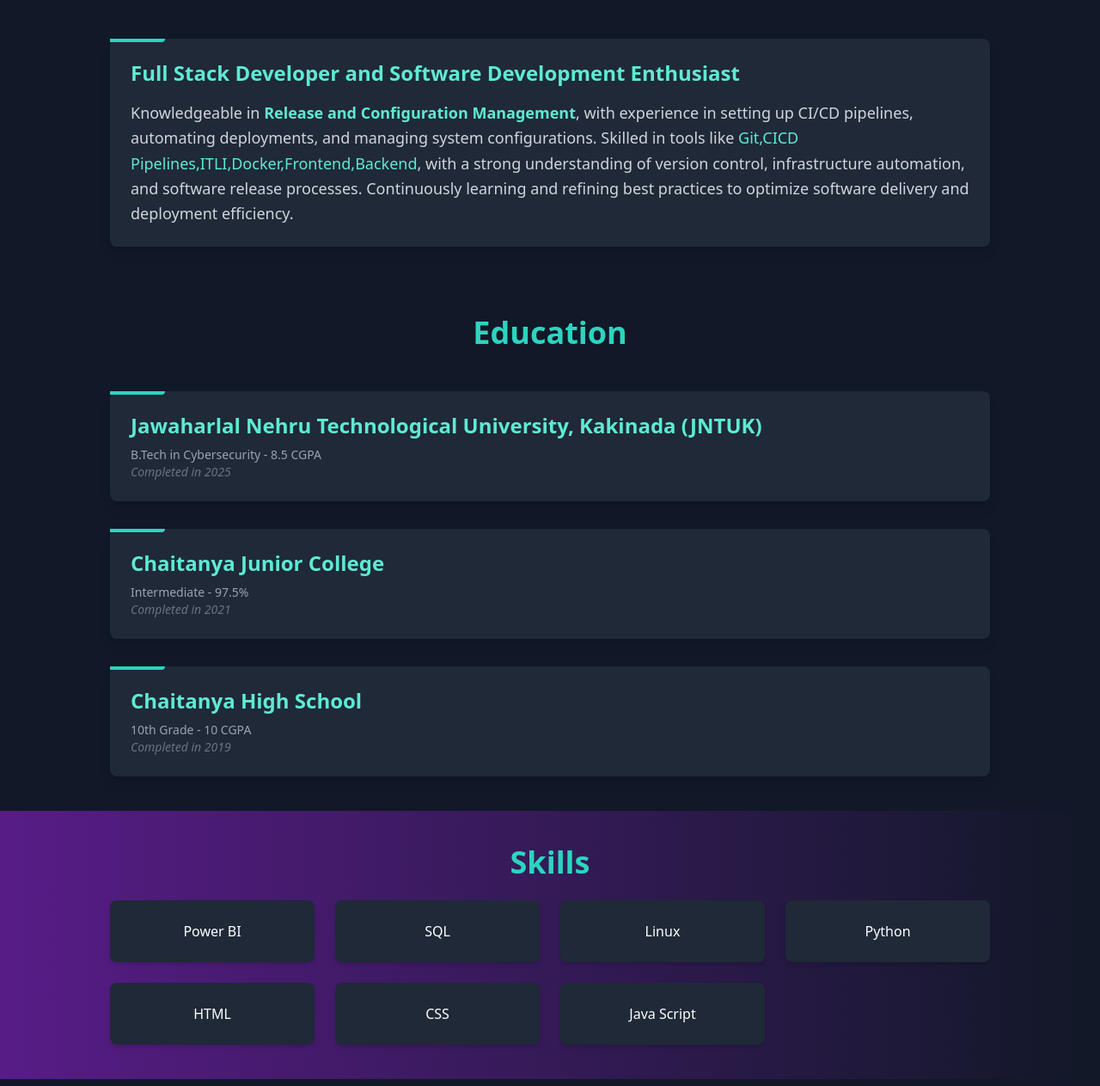
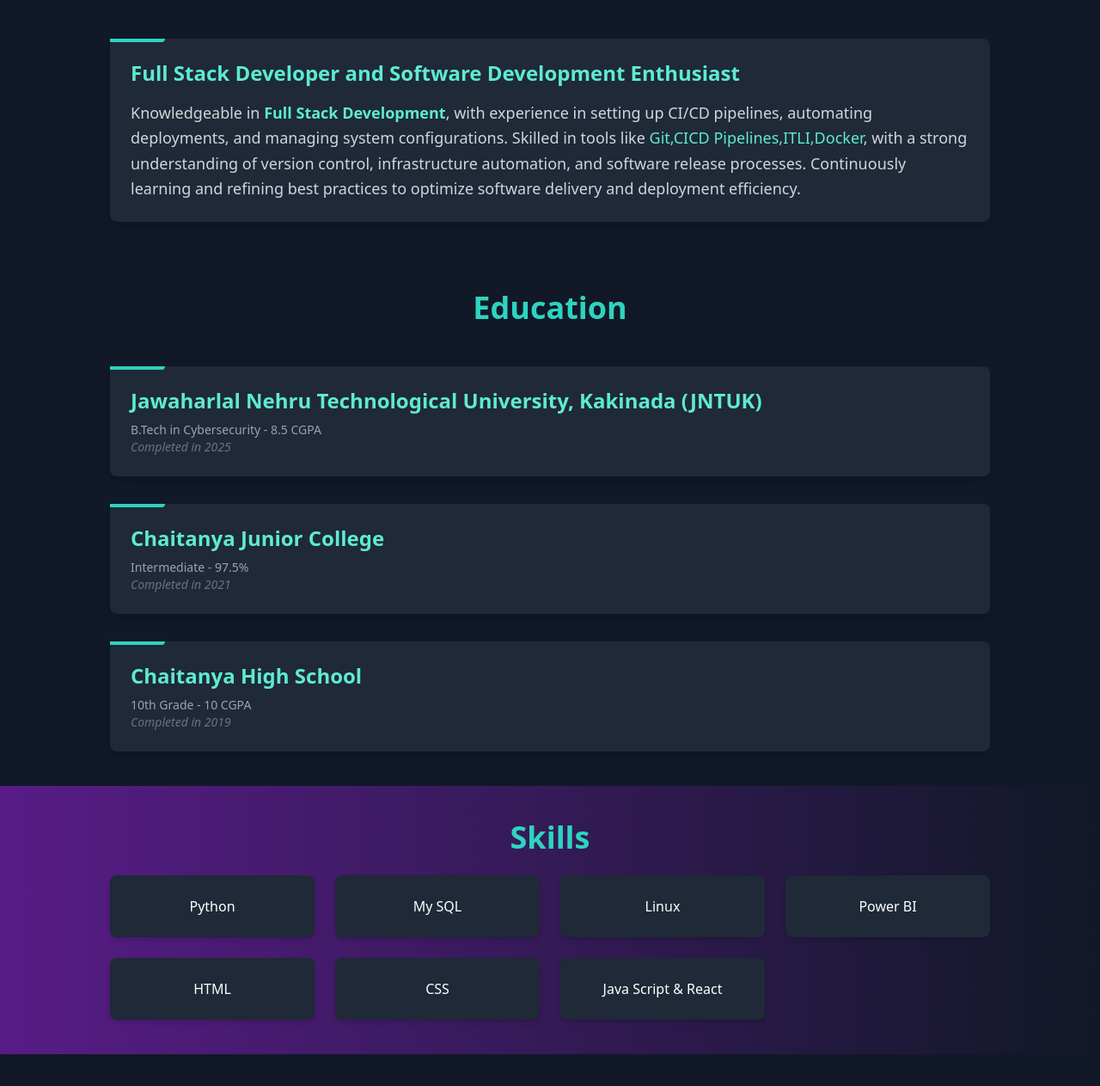
Before and after one commit to PoluriLakshmiSatwika/My_Portfolio, a plain HTML site: page index.html in a window 1280 px wide. Shown: the part 951-2214 px from the top of the page at 86% size. Drawn offline with nearby package versions, Linux system fonts and the light colour scheme.

Commit message:
Updated index.html

```diff
--- a/index.html
+++ b/index.html
@@ -30,7 +30,7 @@
   <!-- Hero Section -->
   <section class="h-screen flex flex-col items-center justify-center text-center animate__animated animate__fadeIn">
     <h2 class="text-5xl md:text-7xl font-extrabold mb-4">Hi, I'm <span class="text-teal-400">Satwika</span></h2>
-    <p class="text-2xl md:text-3xl mb-6 max-w-3xl">Software Enginerr</p>
+    <p class="text-2xl md:text-3xl mb-6 max-w-3xl">Software Engineer</p>
     <a href="#projects" class="bg-gradient-to-r from-teal-400 to-purple-400 text-black py-3 px-8 rounded-full shadow-xl hover:scale-105 transition-transform">Explore My Work</a>
   </section>
 
@@ -43,9 +43,9 @@
     <div class="absolute top-0 left-0 bg-teal-400 h-1 w-16 rounded-br-lg"></div>
     <h3 class="text-2xl font-semibold text-teal-300 mb-4">Full Stack Developer and Software Development Enthusiast</h3>
     <p class="text-gray-300 text-lg leading-relaxed">
-      Knowledgeable in <span class="text-teal-300 font-semibold">Release and Configuration Management</span>,
+      Knowledgeable in <span class="text-teal-300 font-semibold">Full Stack Development</span>,
       with experience in setting up CI/CD pipelines, automating deployments, and managing system configurations.
-      Skilled in tools like <span class="text-teal-300">Git,CICD Pipelines,ITLI,Docker,Frontend,Backend</span>,
+      Skilled in tools like <span class="text-teal-300">Git,CICD Pipelines,ITLI,Docker</span>,
       with a strong understanding of version control, infrastructure automation, and software release processes.
       Continuously learning and refining best practices to optimize software delivery and deployment efficiency.
     </p>
@@ -86,13 +86,13 @@
   <section id="skills" class="p-10 bg-gradient-to-r from-purple-900 to-gray-900">
     <h2 class="text-4xl font-bold mb-6 text-center text-teal-400">Skills</h2>
     <div class="grid grid-cols-2 md:grid-cols-4 gap-6 max-w-5xl mx-auto">
+      <div class="bg-gray-800 p-6 rounded-lg text-center shadow-md hover:shadow-teal-400 transition-shadow">Python</div>
+      <div class="bg-gray-800 p-6 rounded-lg text-center shadow-md hover:shadow-teal-400 transition-shadow">My SQL</div>
+      <div class="bg-gray-800 p-6 rounded-lg text-center shadow-md hover:shadow-teal-400 transition-shadow">Linux</div>
       <div class="bg-gray-800 p-6 rounded-lg text-center shadow-md hover:shadow-teal-400 transition-shadow">Power BI</div>
-      <div class="bg-gray-800 p-6 rounded-lg text-center shadow-md hover:shadow-teal-400 transition-shadow">SQL</div>
-      <div class="bg-gray-800 p-6 rounded-lg text-center shadow-md hover:shadow-teal-400 transition-shadow">Linux</div>
-      <div class="bg-gray-800 p-6 rounded-lg text-center shadow-md hover:shadow-teal-400 transition-shadow">Python</div>
       <div class="bg-gray-800 p-6 rounded-lg text-center shadow-md hover:shadow-teal-400 transition-shadow">HTML</div>
       <div class="bg-gray-800 p-6 rounded-lg text-center shadow-md hover:shadow-teal-400 transition-shadow">CSS</div>
-      <div class="bg-gray-800 p-6 rounded-lg text-center shadow-md hover:shadow-teal-400 transition-shadow">Java Script</div>
+      <div class="bg-gray-800 p-6 rounded-lg text-center shadow-md hover:shadow-teal-400 transition-shadow">Java Script & React</div>
     </div>
   </section>
 
```
